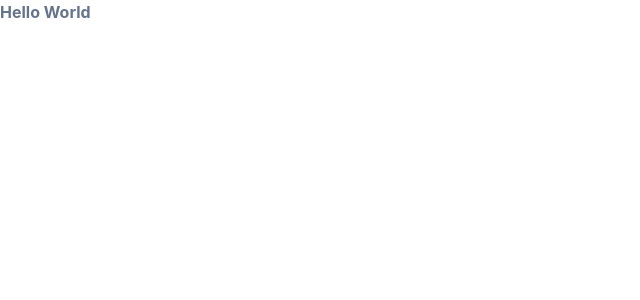
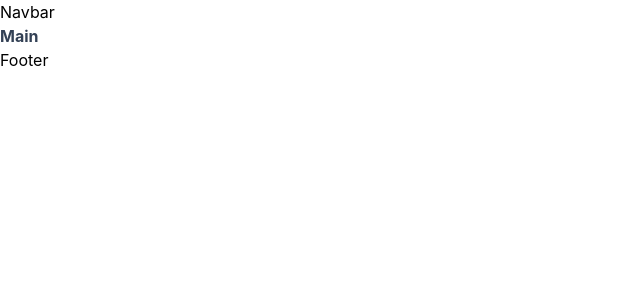
Before and after one commit to mohammedahw/portfolio-website, a Next.js app: page / in a window 1280 px wide. Shown: the top 300 px of the page, without its empty margins (0-640 px from the left). Built offline with nearby package versions, Linux system fonts and the light colour scheme.

Commit message:
added components folder

```diff
--- /dev/null
+++ b/components/Footer.tsx
@@ -0,0 +1,6 @@
+
+export default function Footer() {
+    return <div>
+        Footer
+    </div>;
+}
--- /dev/null
+++ b/components/Navbar.tsx
@@ -0,0 +1,6 @@
+
+export default function Navbar() {
+    return <div>
+        Navbar
+    </div>;
+}
--- a/pages/index.tsx
+++ b/pages/index.tsx
@@ -1,17 +1,29 @@
 import type { NextPage } from 'next'
 import Head from 'next/head'
 import Image from 'next/image'
+import Footer from '../components/Footer'
+import Navbar from '../components/Navbar'
 
 const Home: NextPage = () => {
   return (
-    <div>
+    <>
       <Head>
         <title>Mohammed Ali</title>
-        <meta name="description" content="Generated by create next app" />
+        <meta name="portfolio weebsite" content="portfolio weebsite" />
         <link rel="icon" href="/favicon.ico" />
       </Head>
-      <h1 className='font-bold text-slate-500'>Hello World</h1>
-    </div>
+      <header>
+        <nav>
+          <Navbar />
+        </nav>
+      </header>
+      <main>
+        <h1 className='font-bold text-slate-700'>Main</h1>
+      </main>
+      <footer>
+        <Footer />
+      </footer>
+    </>
   )
 }
 
```
